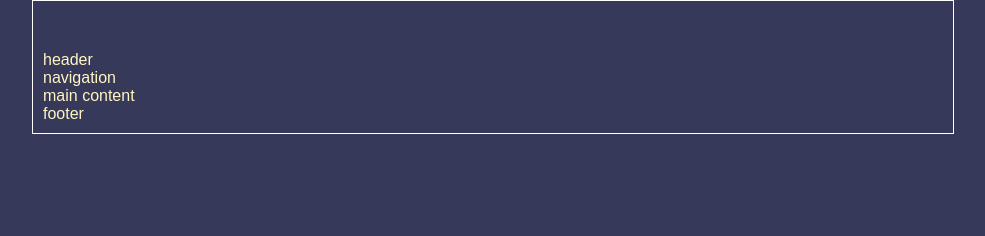
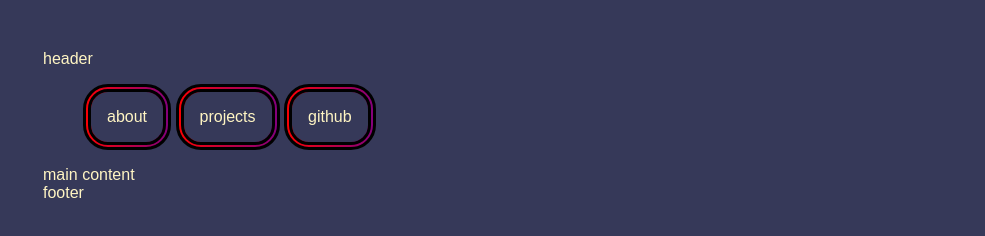
Before and after one commit to phm314/phm314.github.io, a website: page index.html in a window 1280 px wide. Shown: the whole page, without its empty margins (147-1132 px from the left). Drawn offline with Linux system fonts and the light colour scheme.

Commit message:
some changes

```diff
--- a/index.html
+++ b/index.html
@@ -6,14 +6,28 @@
   <link rel="stylesheet" href="/styles/style.css">
 </head>
 <body>
-  <header>header</header>
-  <nav>navigation</nav>
+
+  <header>
+    header
+  </header>
+
+  <nav>
+    <ul>
+      <li class="nav-item"><a href="">about</a></li>
+      <li class="nav-item"><a href="">projects</a></li>
+      <li class="nav-item"><a href="https://www.github.com/phm314" target="_blank" rel="noreferrer noopener">github</a>
+        <!-- <img class="icon" src="https://cdn.jsdelivr.net/gh/devicons/devicon/icons/github/github-original.svg"/> --!>
+      </li>
+    </ul>
+  </nav>
+
   <main>
     <section>
       main content
     </section>
     <!-- <aside>sidebar</aside> -->
   </main>
+
   <footer>footer</footer>
 </body>
 </html>
--- a/styles/style.css
+++ b/styles/style.css
@@ -1,27 +1,66 @@
 /* general style */
+:root {
+  --main-bg-color: #363959;
+  --main-fg-color: #fff5c3;
+}
+
 body {
-  background-color: #363959;
+  background-color: var(--main-bg-color);
+  color: var(--main-fg-color);
   margin: auto;
   max-width: 900px;
-  border: 1px solid white;
-  color: #fff5c3;
   font-family: sans-serif;
+  font-size: 16px;
   padding: 10px;
-
 }
 
-h1, h2, h3, h4{
-  text-decoration: underline;
-}
+h1, h2, h3, h4 {}
 
 p {
   text-align: center;
 }
 
+a {
+  text-decoration: none;
+  display: inline-block;
+  position: relative;
+  z-index: 1;
+  padding: 1em;
+}
+
+a:any-link {
+  color: inherit;
+}
+
 /* util classes */
+.nav-item {
+  list-style-type: none;
+  display: inline-block;
+  border: double 0.5em black;
+  border-radius: 25px;
+  background-image:
+    linear-gradient(var(--main-bg-color), var(--main-bg-color)),
+    linear-gradient(to right, red, purple);
+  background-origin: border-box;
+  background-clip: padding-box, border-box;
+  transition: 0.5s;
+}
+
+.nav-item:hover {
+  border-radius: 0px;
+}
 
 /* site */
 header {
   margin-top: 40px;
-  /* background: rgba(55, 55, 0, 0.5); */
+/*   background: rgba(55, 55, 0, 0.5); */
 }
+
+.icon {
+  width: 50px;
+}
+
+/* debug */
+* {
+/*   border: 1px solid white; */
+}
```
